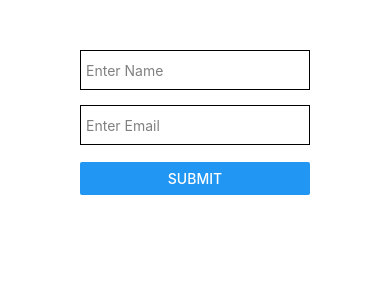
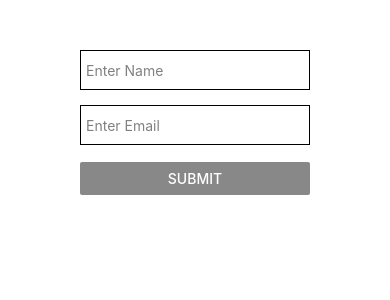
Before and after one commit to Nuttachai-K/ReactNative, a React Native app: screen / in a window 390 px wide. Shown: the top 300 px of the page. Built offline with nearby package versions, Linux system fonts and the light colour scheme.

Commit message:
TextInputPractice Commit [Week4-July-22-2023]

```diff
--- a/components/Login.js
+++ b/components/Login.js
@@ -43,7 +43,7 @@ export default function Login() {
        <Button
         title='Submit'
         onPress={checkTextInput}
-
+        color="#888888"
         />
     </View>
   );
```
